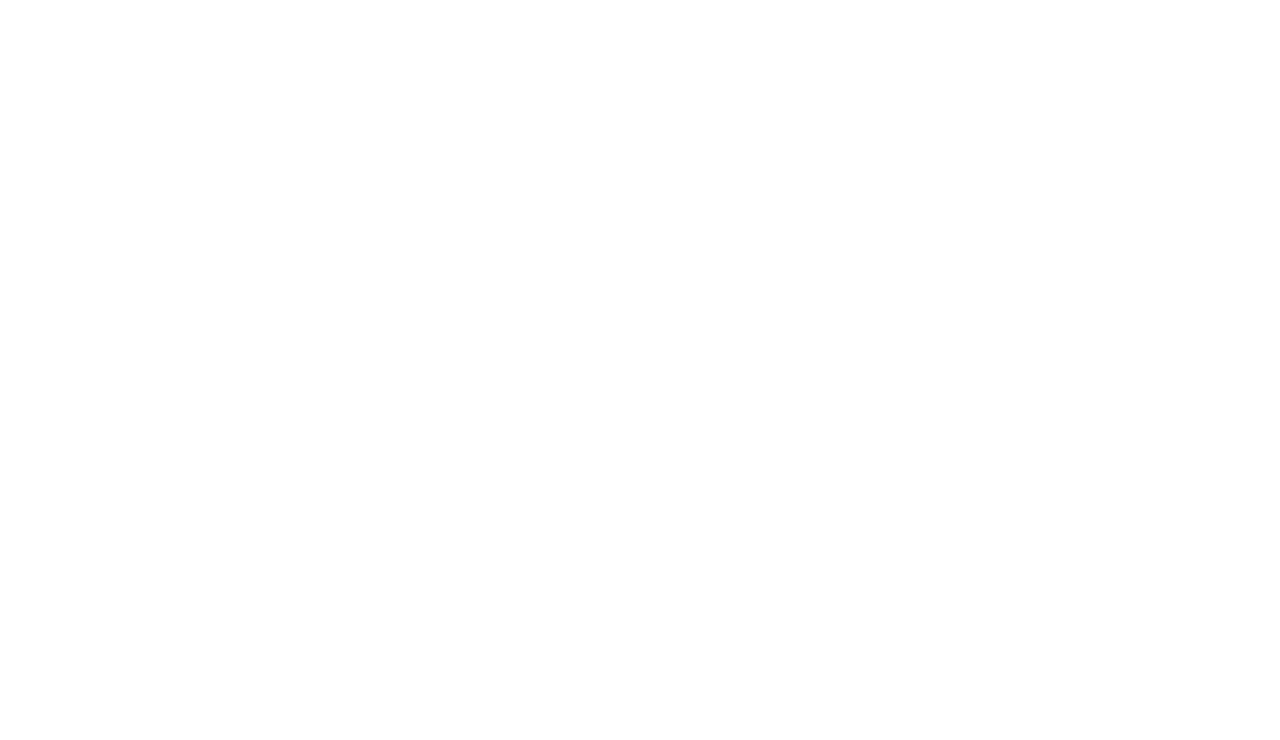
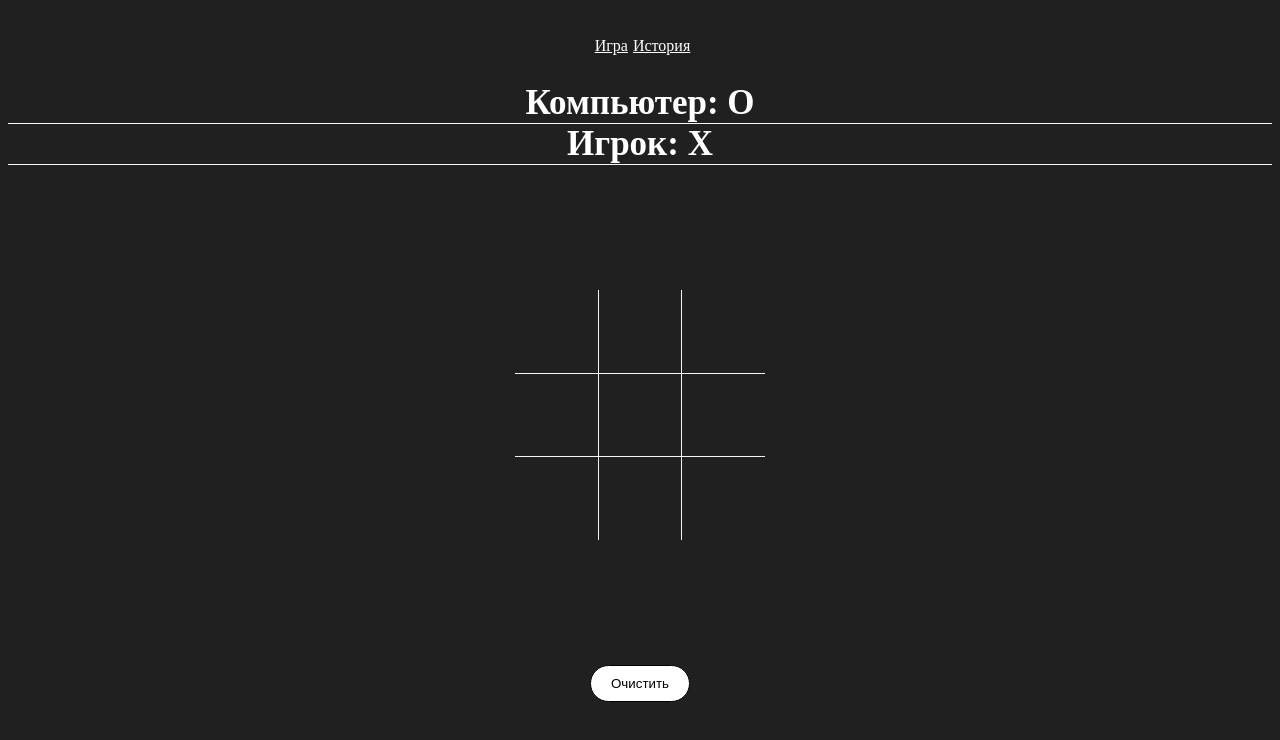
Before and after one commit to Exanimates/Tic-tac-toe, a plain HTML site: page index.html in a window 1280 px wide. Drawn offline with Linux system fonts and the light colour scheme.

Commit message:
Basic layout

```diff
--- a/CSS/index.css
+++ b/CSS/index.css
@@ -0,0 +1,113 @@
+*{
+    -webkit-box-sizing:border-box;
+    box-sizing:border-box;
+    outline:none
+}
+body, html{
+    background: #202020;
+    height: 100%
+}
+
+header{
+	height: 75px;
+	display: flex;
+	align-items: center;
+	justify-content: center;
+}
+
+header a{
+	margin-left: 5px;
+	color: white;
+}
+
+.container{
+    width: 250px;
+	height: 250px;
+	grid-template-columns: auto auto auto;
+	display: grid;
+}
+.game-title
+{
+    display:block;
+    margin:auto;
+    font-size:35px;
+    font-weight:bold;
+    color:white;
+    border-bottom: 1px solid #f5f5f5;
+    text-align:center;
+}
+.game{
+	display: flex;
+	align-items: center;
+	justify-content: center;
+	height: 500px;
+}
+
+.game-item{
+    position:relative;
+    line-height:48px;
+    width: 100%;
+    height: 100%;
+    display: block;
+    cursor:pointer;
+    font-size:30px;
+    font-weight:bold;
+    -webkit-transition:all linear 0.3s;
+    -o-transition:all linear 0.3s;
+    transition:all linear 0.3s;
+	padding: 20px;
+	text-align: center
+}
+.game-item:hover{
+    background-color:#ccc
+}
+.game-item.o{
+    background-color:#abfdab
+}
+.game-item.x{
+    background-color:#f99
+}
+#reset-game{
+    display:block;
+    margin:0 auto;
+    border:1px solid #000;
+    border-radius:20px;
+    background-color:#fff;
+    padding:10px 20px;
+    cursor:pointer;
+    -webkit-transition:all linear 0.3s;
+    -o-transition:all linear 0.3s;
+    transition:all linear 0.3s
+}
+#reset-game:hover{
+    background-color:#ccc
+}
+
+div[data-ceil="1"] {
+    border-right: 1px solid #f5f5f5;
+    border-bottom: 1px solid #f5f5f5;
+}
+div[data-ceil="2"] {
+    border-right: 1px solid #f5f5f5;
+    border-bottom: 1px solid #f5f5f5;
+}
+div[data-ceil="3"] {
+    border-bottom: 1px solid #f5f5f5;
+}
+div[data-ceil="4"] {
+    border-right: 1px solid #f5f5f5;
+    border-bottom: 1px solid #f5f5f5;
+}
+div[data-ceil="5"] {
+    border-right: 1px solid #f5f5f5;
+    border-bottom: 1px solid #f5f5f5;
+}
+div[data-ceil="6"] {
+    border-bottom: 1px solid #f5f5f5;
+}
+div[data-ceil="7"] {
+    border-right: 1px solid #f5f5f5;
+}
+div[data-ceil="8"] {
+    border-right: 1px solid #f5f5f5;
+}
--- a/index.html
+++ b/index.html
@@ -1,10 +1,38 @@
 <!DOCTYPE html>
-<html lang="en">
-<head>
-	<meta charset="UTF-8">
-	<title>Title</title>
-</head>
-<body>
+<html lang="Ru">
+  <head>
+    <meta charset="UTF-8">
+    <link rel="stylesheet" href="styles.css">
+	<title>Tic tac toe</title>
+	<link rel="stylesheet" href="./CSS/index.css">
+  </head>
+  <body>
+	  <header>
+		<a href="">Игра</a>
+		<a href="">История</a>
+	  </header>
 
-</body>
+	  <div class="titles">
+		  <span class="game-title" id="message">Компьютер: O</span>
+		  <span class="game-title" id="message">Игрок: X</span>
+	  </div>
+
+	  <div class="game">
+		  <div class="container">
+				  <div class="game-item"  data-ceil="1"></div>
+				  <div class="game-item" data-ceil="2"></div>
+				  <div class="game-item" data-ceil="3"></div>
+				  <div class="game-item" data-ceil="4"></div>
+				  <div class="game-item" data-ceil="5"></div>
+				  <div class="game-item" data-ceil="6"></div>
+				  <div class="game-item" data-ceil="7"></div>
+				  <div class="game-item" data-ceil="8"></div>
+				  <div class="game-item" data-ceil="9"></div>
+		  </div>
+	  </div>
+
+	  <button id="reset-game">Очистить</button>
+  </body>
+
+  <script src="main.js"></script>
 </html>
```
